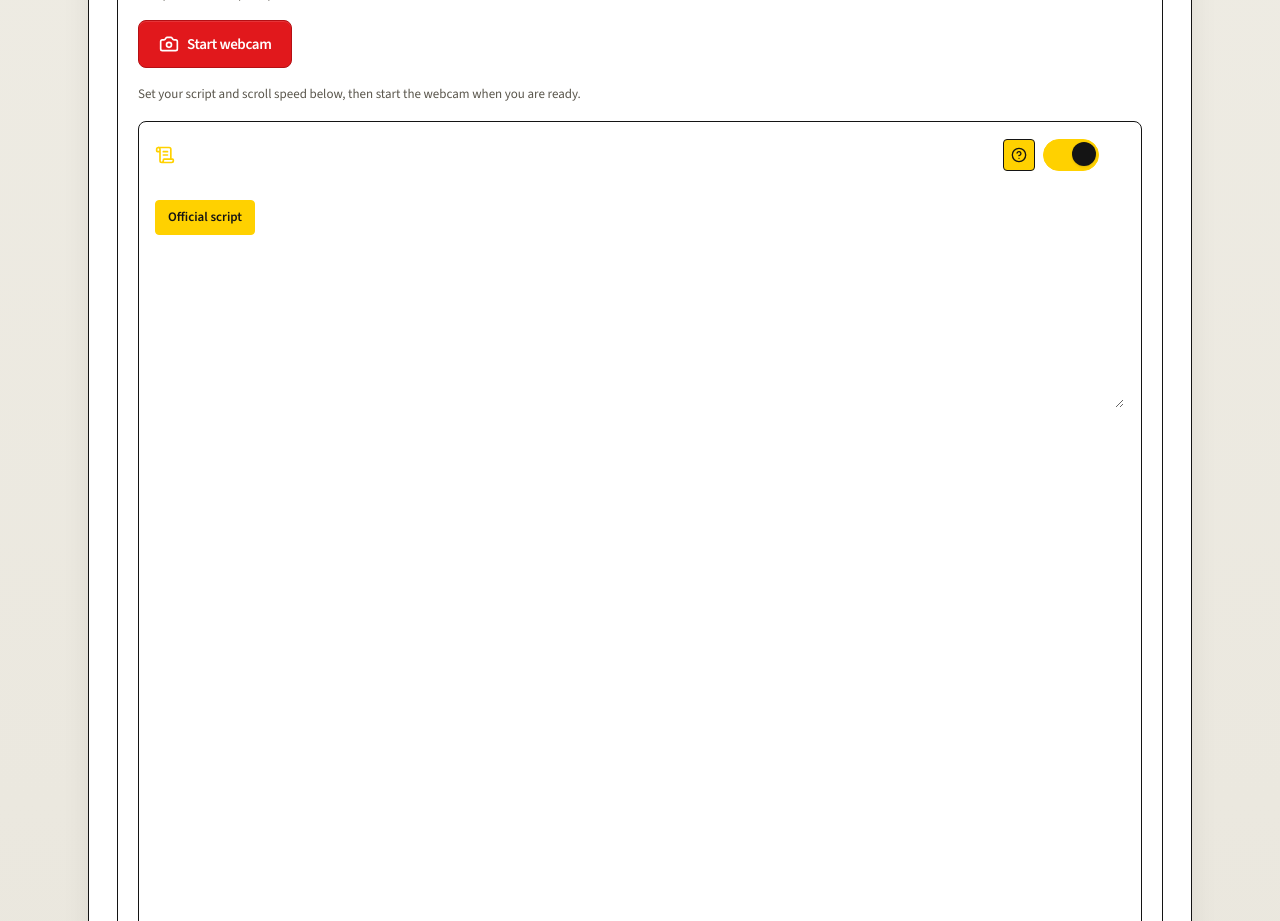
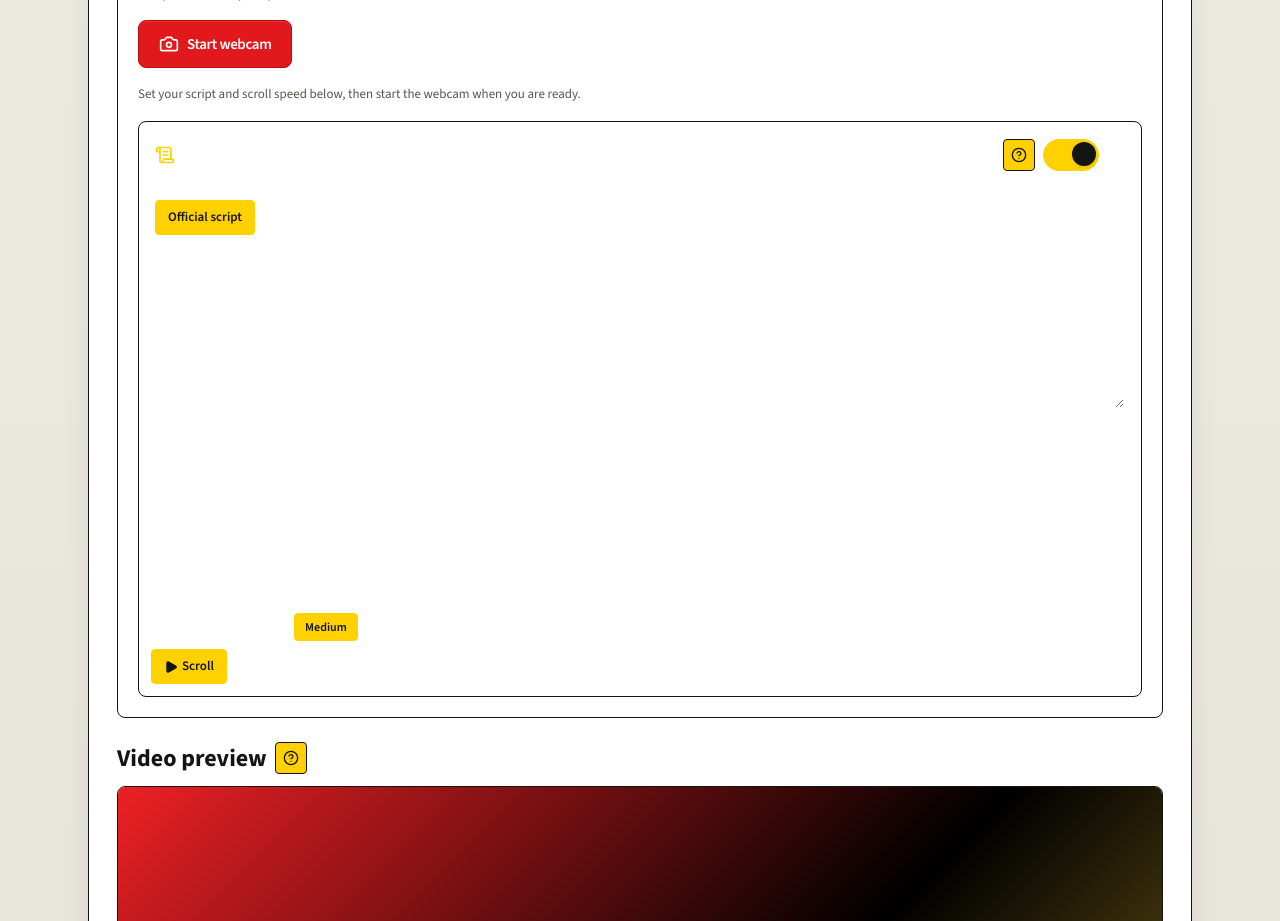
Before and after one commit to joshuawilliambell-cmd/clip-flow, a Next.js app: page / in a window 1280 px wide. Shown: the part 1600-2521 px from the top of the page. Built offline with nearby package versions, Linux system fonts and the light colour scheme.

Commit message:
Fix teleprompter scroll by constraining panel height
The script area grew with content so scroll hit the end immediately.
Cap the panel height and ignore end-of-scroll until content overflows.

Co-authored-by: joshuawilliambell <joshuawilliambell@gmail.com>

```diff
--- a/src/components/Teleprompter.tsx
+++ b/src/components/Teleprompter.tsx
@@ -54,12 +54,13 @@ export function Teleprompter({ recording, className }: TeleprompterProps) {
   const displayScript =
     source === "official" ? script : customScript.trim() || script;
 
-  // Auto-start scroll when recording begins (only if teleprompter is on).
+  // Auto-start scroll when recording begins; allow manual scroll while preparing.
   useEffect(() => {
-    if (!recording || !enabled) {
+    if (!enabled) {
       setScrolling(false);
       return;
     }
+    if (!recording) return;
     const delay = window.setTimeout(() => setScrolling(true), 800);
     return () => window.clearTimeout(delay);
   }, [recording, enabled]);
@@ -70,6 +71,8 @@ export function Teleprompter({ recording, className }: TeleprompterProps) {
     const id = window.setInterval(() => {
       const el = scrollerRef.current;
       if (!el) return;
+      // Nothing to scroll yet (layout still growing) — keep running.
+      if (el.scrollHeight <= el.clientHeight + 2) return;
       el.scrollTop += speed;
       if (el.scrollTop + el.clientHeight >= el.scrollHeight - 2) {
         setScrolling(false);
@@ -130,7 +133,7 @@ export function Teleprompter({ recording, className }: TeleprompterProps) {
   return (
     <div
       className={clsx(
-        "flex h-full min-h-[16rem] flex-col section-card bg-[var(--olive)] text-white",
+        "flex h-full min-h-[22rem] max-h-[36rem] flex-col section-card bg-[var(--olive)] text-white",
         className,
       )}
     >
@@ -311,7 +314,7 @@ export function Teleprompter({ recording, className }: TeleprompterProps) {
           <div
             ref={scrollerRef}
             className={clsx(
-              "flex-1 overflow-y-auto px-5 py-6 text-center leading-snug",
+              "min-h-0 flex-1 overflow-y-auto px-5 py-6 text-center leading-snug",
               fontLarge ? "text-2xl md:text-3xl" : "text-xl md:text-2xl",
             )}
             aria-live="polite"
```
